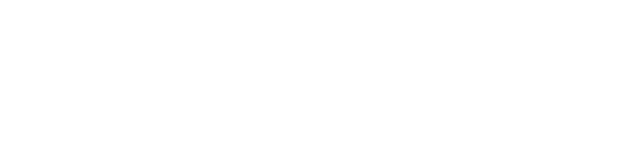
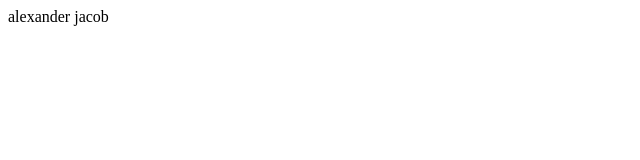
Before and after one commit to alexander623/alexander623.github.io, a plain HTML site: page index.html in a window 1280 px wide. Shown: the whole page, without its empty margins (0-640 px from the left). Drawn offline with Linux system fonts and the light colour scheme.

Commit message:
Update index.html

```diff
--- a/index.html
+++ b/index.html
@@ -8,4 +8,4 @@
     <meta name="description" content="A small bike shop with 5 different brands of bike"> <meta name="keywords" content="jacob's, Pro, cycle, trek, GT, BMX, Road Bikes, Mountain Bikes, 29'ers">
   </head>
 
-  <body></body>
+  <body>alexander jacob</body>
```
